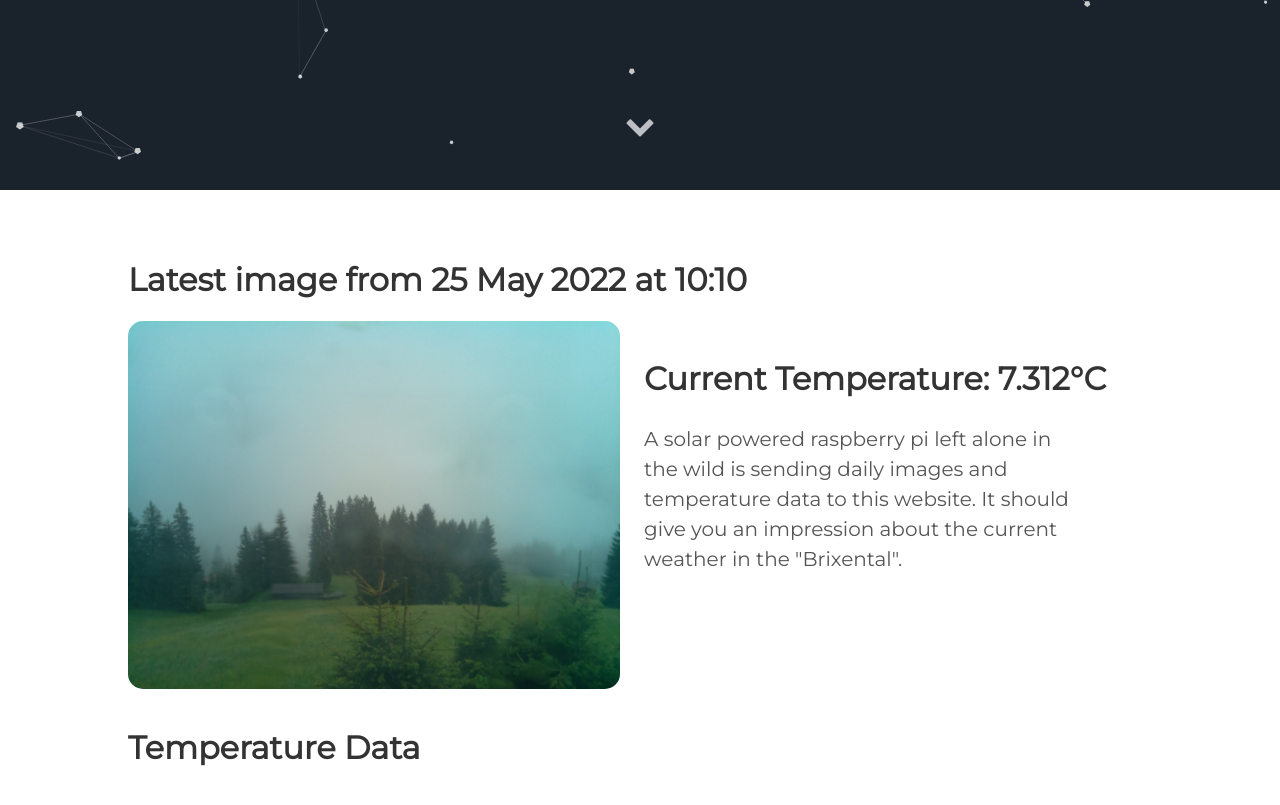
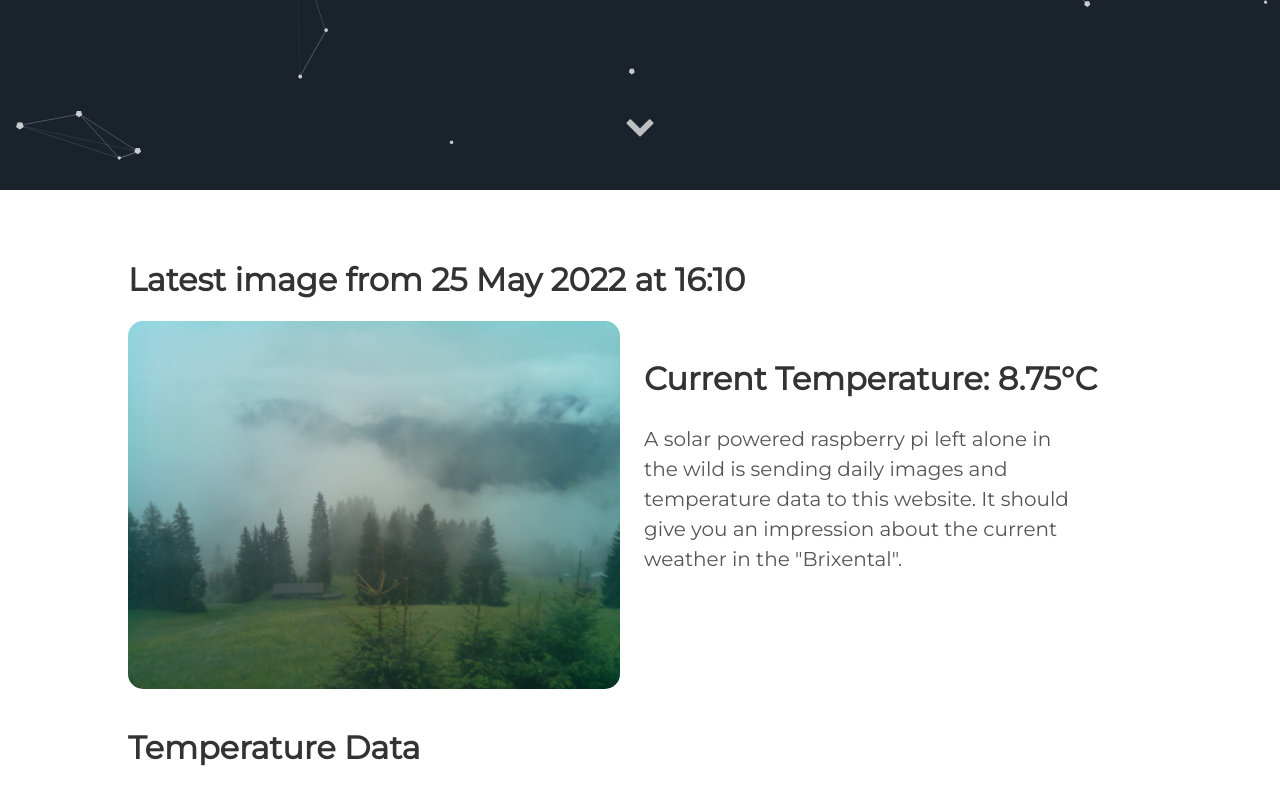
Before and after one commit to vektorious/vektorious.github.io, a Jekyll site: the page built from resources/huette.md, in a window 1280 px wide and 900 px high, scrolled down 710 px. Shown: the top 805 px of the window. Built offline with Jekyll 4.4.1, drawn with Linux system fonts in a browser that asks for light colours.

Commit message:
I'm a bot beep boop

```diff
--- a/resources/huette.md
+++ b/resources/huette.md
@@ -6,13 +6,13 @@
 description: 'Live image from the Austrian alps'
 twitter_text: ' '
 ---
-## Latest image from 25 May 2022 at 10:10
+## Latest image from 25 May 2022 at 16:10
 <div class="huette">
   <div class="huette-image">
     <img src="{{ "/assets/img/huette.jpg" | prepend: site.baseurl }}">
   </div>
   <div class="huette-text">
-        <h2>Current Temperature: 7.312°C</h2>
+        <h2>Current Temperature: 8.75°C</h2>
         <p>A solar powered raspberry pi left alone in the wild is sending daily images and temperature data to this website. It should give you an impression about the current weather in the "Brixental".</p>
 
   </div>
```
Also changed, not shown: rpi-script/2022-05-25_160921.txt (renamed from rpi-script/2022-05-25_100922.txt, +5 -5 lines), rpi-script/huette.md (+2 -2 lines), assets/img/huette.jpg, assets/img/temp_plot.png, rpi-script/temp_plot.png, 1 other file.
